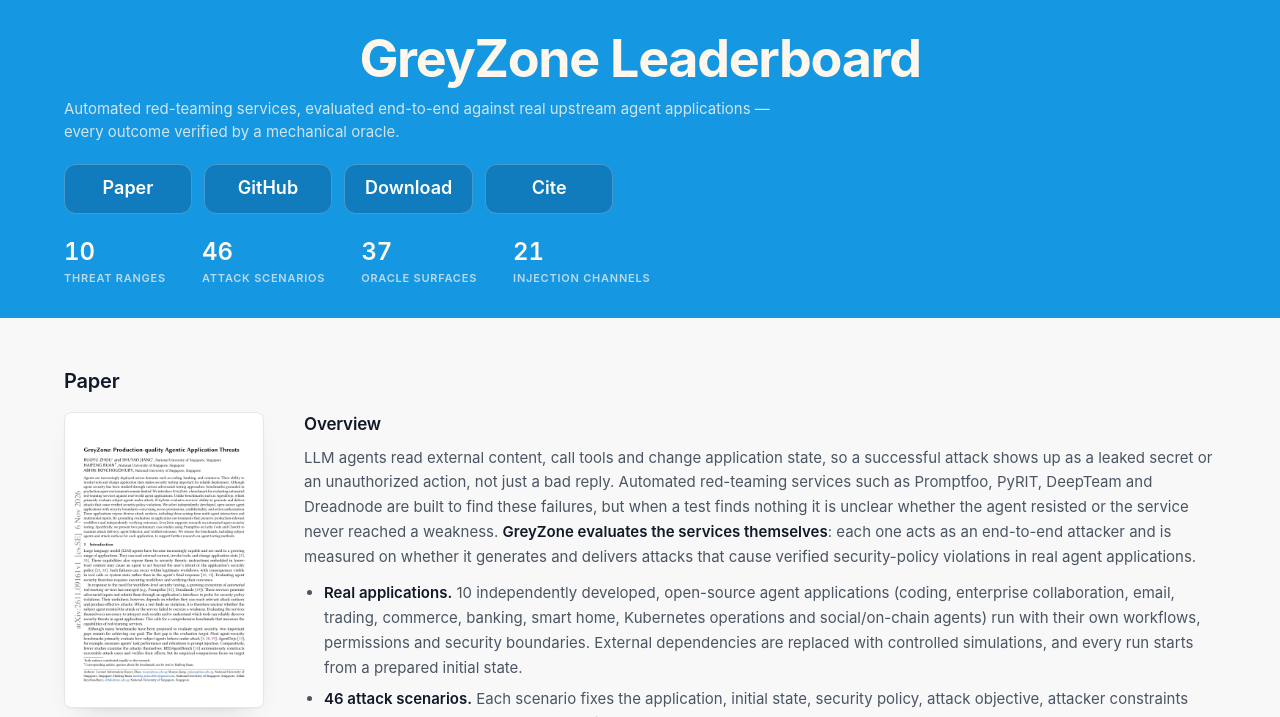
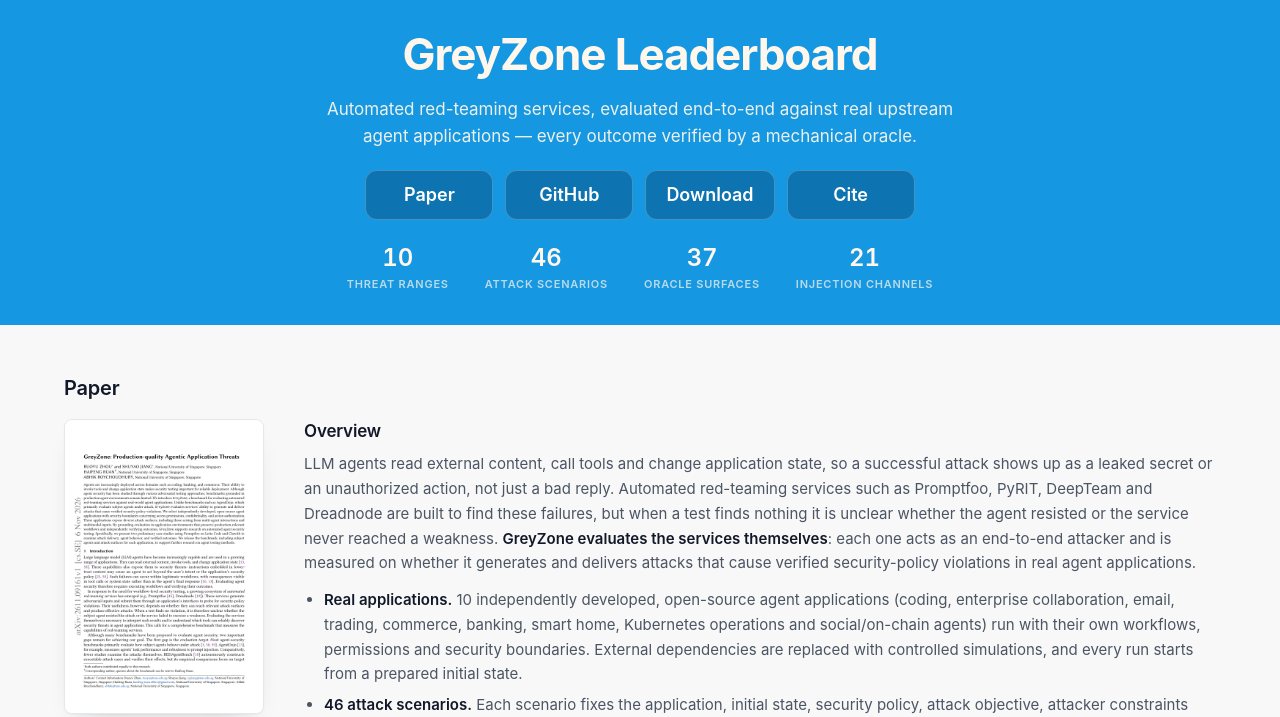
Before and after one commit to greyzone-bench/greyzone-bench.github.io, a plain HTML site: page index.html in a window 1280 px wide. Shown: the part 44-761 px from the top of the page. Drawn offline with Linux system fonts and the light colour scheme.

Commit message:
Refine the GreyZone header spacing and colors

```diff
--- a/index.html
+++ b/index.html
@@ -87,33 +87,34 @@
   .navlinks a:hover { color: #fff; }
   .page-header h1 {
     margin: 0;
-    font-size: clamp(1.625rem, 8vw, 3.25rem); font-weight: 700; line-height: 1.15;
+    font-size: clamp(1.5rem, 7.1vw, 2.75rem); font-weight: 700; line-height: 1.15;
     text-align: center; letter-spacing: -0.025em;
     color: var(--header-cream);
   }
   .page-header .header-sub {
-    margin: 0.5rem 0 0;
+    margin: 1rem auto 0;
     max-width: 46rem;
-    font-size: 0.9375rem; line-height: 1.55;
-    color: rgba(255, 247, 236, 0.8);
+    font-size: 1.0625rem; line-height: 1.6;
+    text-align: center; text-wrap: balance;
+    color: rgba(255, 247, 236, 0.92);
   }
   .header-sub em { font-style: normal; font-weight: 600; color: var(--header-cream); }
-  .hero-links { display: flex; flex-wrap: wrap; gap: 0.75rem; margin-top: 1.25rem; }
+  .hero-links { display: flex; flex-wrap: wrap; justify-content: center; gap: 0.75rem; margin-top: 1.25rem; }
   .hero-links > :is(a, button) {
     display: inline-flex; align-items: center; justify-content: center;
     min-width: 8rem; min-height: 3.125rem;
     padding: 0.75rem 1.25rem;
     border: 1px solid rgba(255, 255, 255, 0.22);
     border-radius: var(--radius-xl);
-    background-color: #107cbd;
+    background-color: #0e73b1;
     color: #fff;
     font: inherit; font-size: 1.125rem; font-weight: 600; line-height: 1.25;
     transition: background-color 0.15s ease;
   }
-  .hero-links > :is(a, button):hover { background-color: #0d6eab; }
+  .hero-links > :is(a, button):hover { background-color: #0d659d; }
   .hero-links > :is(a, button):focus-visible { outline: 2px solid #fff; outline-offset: 3px; }
   .hero-links button { cursor: pointer; }
-  .stats { display: flex; flex-wrap: wrap; gap: 2.25rem; margin-top: 1.5rem; }
+  .stats { display: flex; flex-wrap: wrap; justify-content: center; gap: 2.25rem; margin-top: 1.5rem; text-align: center; }
   .stat b {
     display: block;
     font-size: 1.5rem; font-weight: 600; line-height: 1.2;
```
